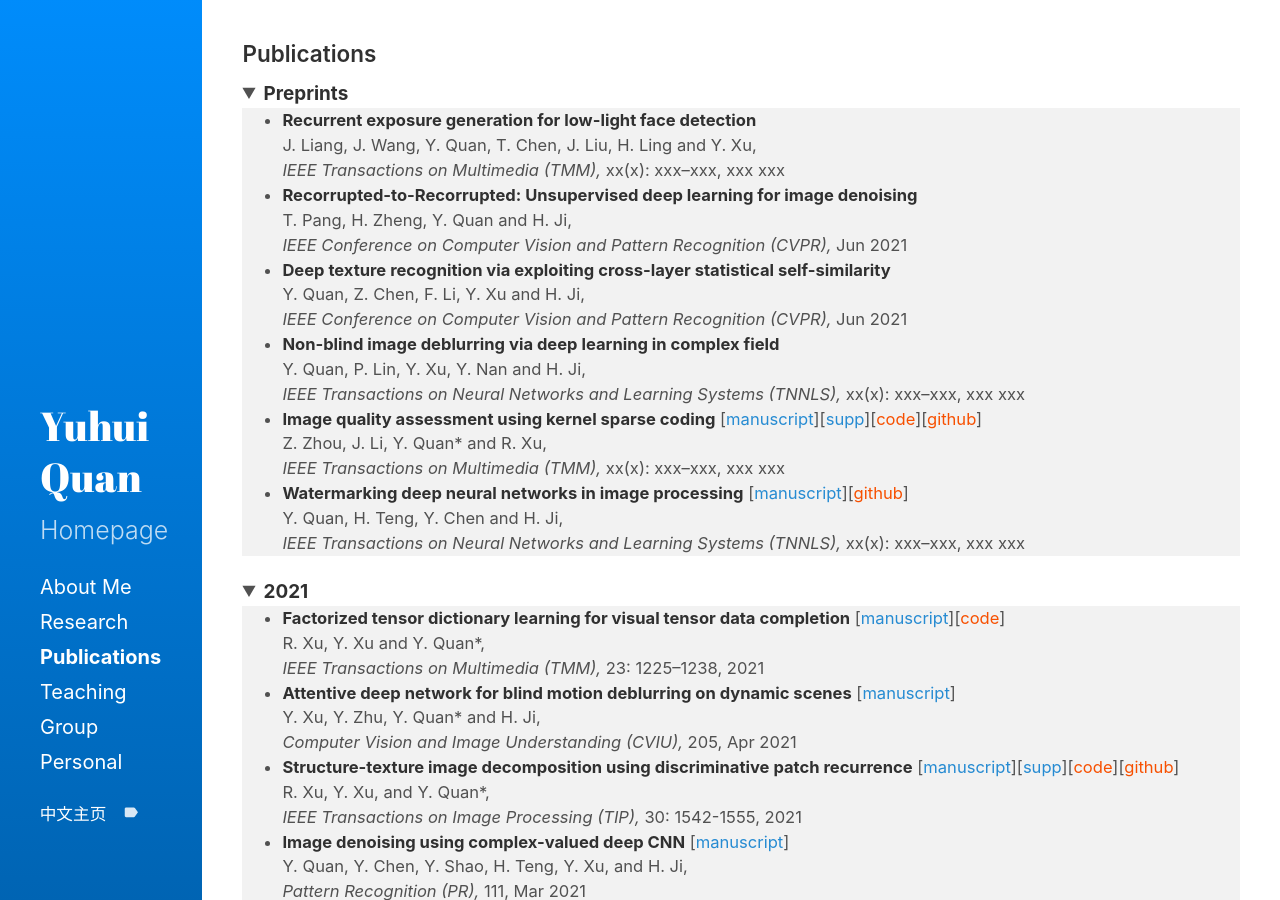
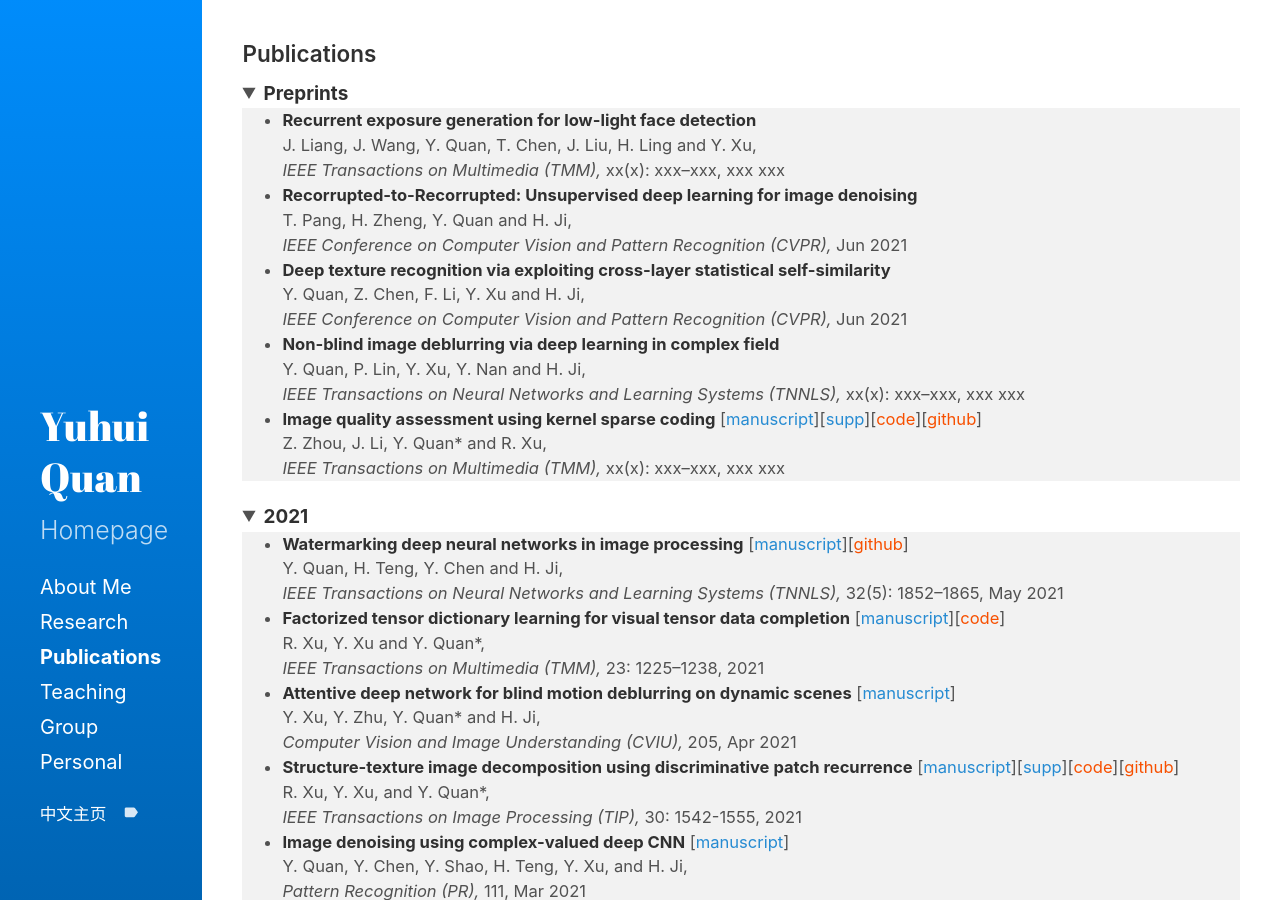
Before and after one commit to csyhquan/csyhquan.github.io, a Jekyll site: the page built from category/c_publication.md, in a window 1280 px wide and 900 px high. Built offline with Jekyll 4.4.1, drawn with Linux system fonts in a browser that asks for light colours; part of the change alters nothing that is shown.

Commit message:
Update c_publication.md

```diff
--- a/category/c_publication.md
+++ b/category/c_publication.md
@@ -29,9 +29,7 @@ title: Publications
 <em>IEEE Transactions on Multimedia (TMM), </em>xx(x): xxx–xxx, xxx xxx</span></li>
 
 
-<li><span><strong>Watermarking deep neural networks in image processing</strong>  [<a href="https://csyhquan.github.io/manuscript/20x-tnnls-Watermarking%20Deep%20Neural%20Networks%20in%20Image%20Processing.pdf">manuscript</a>][<a href="https://github.com/painfulloop/Watermark-DnCNN.git" ><font color="#F75000">github</font></a>]</span><br />
-<span> Y. Quan, H. Teng, Y. Chen and H. Ji, <br />
-<em>IEEE Transactions on Neural Networks and Learning Systems (TNNLS), </em>xx(x): xxx–xxx, xxx xxx</span></li>
+
 
 
 </ul>
@@ -42,6 +40,12 @@ title: Publications
 <summary><t-half><span><strong>2021</strong></span></t-half></summary>
 <t1>
 <ul style="background-color: #f2f2f2;">
+
+
+<li><span><strong>Watermarking deep neural networks in image processing</strong>  [<a href="https://csyhquan.github.io/manuscript/20x-tnnls-Watermarking%20Deep%20Neural%20Networks%20in%20Image%20Processing.pdf">manuscript</a>][<a href="https://github.com/painfulloop/Watermark-DnCNN.git" ><font color="#F75000">github</font></a>]</span><br />
+<span> Y. Quan, H. Teng, Y. Chen and H. Ji, <br />
+<em>IEEE Transactions on Neural Networks and Learning Systems (TNNLS), </em>32(5): 1852–1865, May 2021</span></li>
+
 
 <li><span><strong>Factorized tensor dictionary learning for visual tensor data completion</strong>  [<a href="https://csyhquan.github.io/manuscript/20x-tmm-Factorized%20Tensor%20Dictionary%20Learning%20for%20Visual%20Tensor%20Data%20Completion.PDF">manuscript</a>][<a href="https://csyhquan.github.io/code/tensor.rar"><font color="#F75000">code</font></a>]</span><br />
 <span>R. Xu, Y. Xu and Y. Quan*, <br />
```
